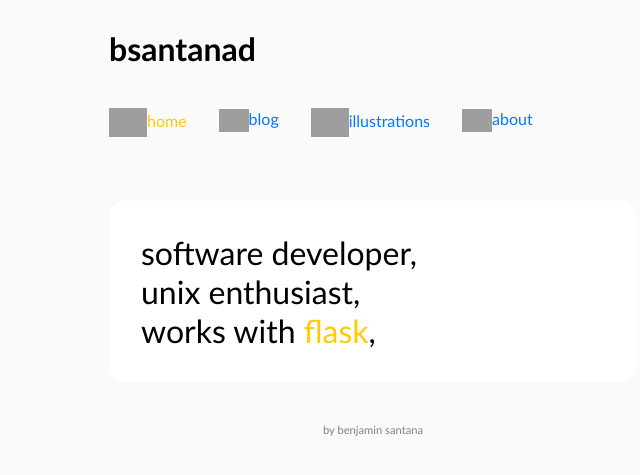
After one commit to bsantanad/site, a PHP site: page / in a window 1280 px wide. The commit adds this page. Shown: the top 475 px of the page, without its empty margins (267-907 px from the left). Run offline with PHP 8.4, Linux system fonts and the light colour scheme; grey boxes are pictures that could not be loaded.

Commit message:
moved index one dir up for do to pick it
moving index one dir up for digital ocean app
platform to pick it

Signed-off-by: bsantanad <0211518@up.edu.mx>

```diff
--- /dev/null
+++ b/index.php
@@ -0,0 +1,31 @@
+<?php require_once './src/manager.php'; ?>
+<!doctype html>
+<html lang="en">
+<head>
+  <meta charset="UTF-8">
+  <title> bsantanad </title>
+  <meta name="viewport" content="width=device-width, inital-scale=1.0">
+  <link href='./public/static/style.css' rel='stylesheet' type='text/css'/>
+</head>
+<body>
+<header>
+  <h1>bsantanad</h1>
+  <nav>
+    <ul>
+      <li><a href='./' style='color: #ffcc00;'><img width='38em' src='./public/static/images/folder.svg'>home</a></li>
+      <li><a href='./public/blog.html'><img width='30em' src='./public/static/images/papers.svg'>blog</a></li>
+      <li><a href='./public/illustrations.html'><img width='38em' src='./public/static/images/frame.svg'>illustrations</a></li>
+      <li><a href='./'><img width='30em' src='./public/static/images/about.svg'>about</a></li>
+    </ul>
+  </nav>
+</header>
+<main>
+    <p> software developer, </p>
+    <p> unix enthusiast, </p>
+    <p> works with <span style='color: <?= $color ?>'><?= $word ?></span>,</p>
+</main>
+<footer>
+    by benjamin santana
+</footer>
+</body>
+</html>
--- a/public/blog.html
+++ b/public/blog.html
@@ -12,10 +12,10 @@
   <h1><a href='./'>bsantanad</a></h1>
   <nav>
     <ul>
-      <li><a href='./'><img width='38em' src='static/images/folder.svg'>home</a></li>
+      <li><a href='../'><img width='38em' src='static/images/folder.svg'>home</a></li>
       <li><a href='./blog.html' style='color: #ff3b30;'><img width='30em' src='static/images/papers.svg'>blog</a></li>
       <li><a href='./illustrations.html'><img width='38em' src='static/images/frame.svg'>illustrations</a></li>
-      <li><a href='./'><img width='30em' src='static/images/about.svg'>about</a></li>
+      <li><a href='../'><img width='30em' src='static/images/about.svg'>about</a></li>
     </ul>
   </nav>
 </header>
--- a/public/illustrations.html
+++ b/public/illustrations.html
@@ -11,10 +11,10 @@
   <h1><a href='./'>bsantanad</a></h1>
   <nav>
     <ul>
-      <li><a href='./index.php'><img width='38em' src='static/images/folder.svg'>home</a></li>
+      <li><a href='../index.php'><img width='38em' src='static/images/folder.svg'>home</a></li>
       <li><a href='./blog.html'><img width='30em' src='static/images/papers.svg'>blog</a></li>
       <li><a href='./illustrations.html' style='color: #34c759;'><img width='38em' src='static/images/frame.svg'>illustrations</a></li>
-      <li><a href='./'><img width='30em' src='static/images/about.svg'>about</a></li>
+      <li><a href='../'><img width='30em' src='static/images/about.svg'>about</a></li>
     </ul>
   </nav>
 </header>
--- a/public/posts/chicken-scheme.html
+++ b/public/posts/chicken-scheme.html
@@ -8,7 +8,7 @@
 </head>
 <body>
 <header>
-  <h1><a href='./'>bsantanad</a></h1>
+  <h1><a href='../'>bsantanad</a></h1>
   <nav>
     <ul>
       <li><a href='./'><img width='38em' src='static/images/folder.svg'>home</a></li>
--- a/public/posts/files-c.html
+++ b/public/posts/files-c.html
@@ -8,10 +8,10 @@
 </head>
 <body>
 <header>
-  <h1><a href='../'>bsantanad</a></h1>
+  <h1><a href='../../'>bsantanad</a></h1>
   <nav>
     <ul>
-      <li><a href='../'><img width='38em' src='../static/images/folder.svg'>home</a></li>
+      <li><a href='../../'><img width='38em' src='../static/images/folder.svg'>home</a></li>
       <li><a href='../blog.html' style='color: #ff3b30;'><img width='30em' src='../static/images/papers.svg'>blog</a></li>
       <li><a href='../illustrations.html'><img width='38em' src='../static/images/frame.svg'>illustrations</a></li>
       <li><a href='../about.html'><img width='30em' src='../static/images/about.svg'>about</a></li>
--- a/public/posts/podman-cheatsheet.html
+++ b/public/posts/podman-cheatsheet.html
@@ -11,10 +11,10 @@
   <h1><a href='../'>bsantanad</a></h1>
   <nav>
     <ul>
-      <li><a href='../'><img width='38em' src='../static/images/folder.svg'>home</a></li>
+      <li><a href='../../'><img width='38em' src='../static/images/folder.svg'>home</a></li>
       <li><a href='../blog.html' style='color: #ff3b30;'><img width='30em' src='../static/images/papers.svg'>blog</a></li>
       <li><a href='../illustrations.html'><img width='38em' src='../static/images/frame.svg'>illustrations</a></li>
-      <li><a href='../about.html'><img width='30em' src='../static/images/about.svg'>about</a></li>
+      <li><a href='../../'><img width='30em' src='../static/images/about.svg'>about</a></li>
     </ul>
   </nav>
 </header>
--- a/public/posts/store-sales.php
+++ b/public/posts/store-sales.php
@@ -15,13 +15,13 @@
 </head>
 <body>
 <header>
-  <h1><a href='../'>bsantanad</a></h1>
+  <h1><a href='../../'>bsantanad</a></h1>
   <nav>
     <ul>
-      <li><a href='../'><img width='38em' src='../static/images/folder.svg'>home</a></li>
+      <li><a href='../../'><img width='38em' src='../static/images/folder.svg'>home</a></li>
       <li><a href='../blog.html' style='color: #ff3b30;'><img width='30em' src='../static/images/papers.svg'>blog</a></li>
       <li><a href='../illustrations.html'><img width='38em' src='../static/images/frame.svg'>illustrations</a></li>
-      <li><a href='../about.html'><img width='30em' src='../static/images/about.svg'>about</a></li>
+      <li><a href='../../'><img width='30em' src='../static/images/about.svg'>about</a></li>
     </ul>
   </nav>
 </header>
```
Also changed, not shown: public/index.php (deleted, +0 -31 lines).
